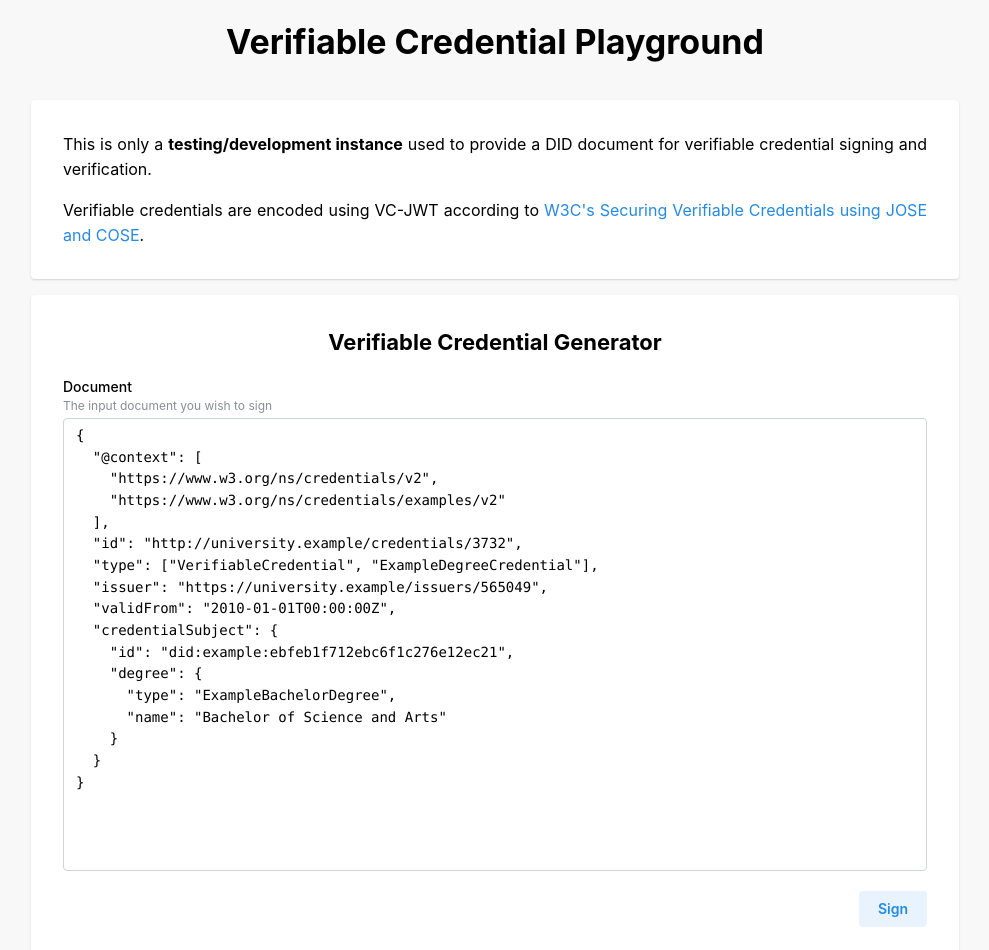
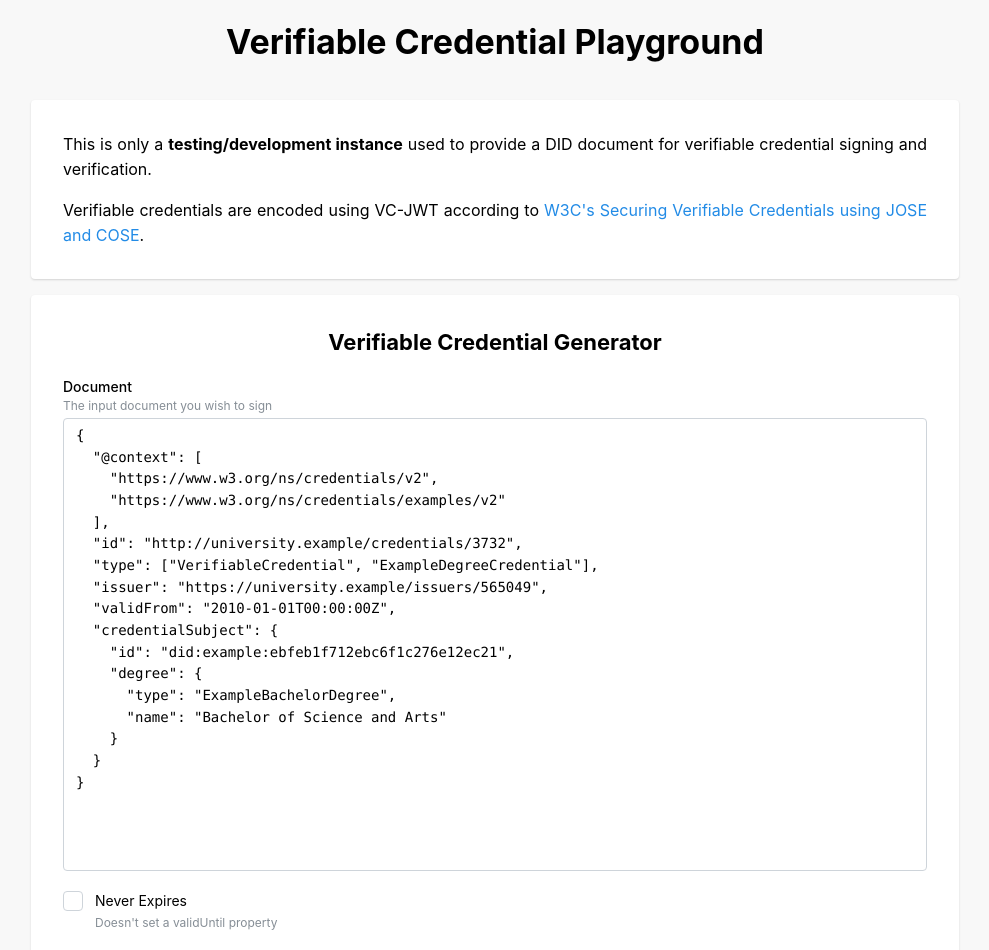
Before and after one commit to vincentkelleher/verifiable-credential-playground, a Next.js app: page / in a window 1280 px wide. Shown: the top 950 px of the page, without its empty margins (145-1134 px from the left). Built offline with nearby package versions, Linux system fonts and the light colour scheme.

Commit message:
Introduce VC-JWT expiration parameters

```diff
--- a/src/app/page.tsx
+++ b/src/app/page.tsx
@@ -1,6 +1,18 @@
 'use client'
 
-import { Anchor, Button, Container, CopyButton, Group, JsonInput, Paper, SimpleGrid, Text, Title } from '@mantine/core'
+import {
+  Anchor,
+  Button,
+  Checkbox,
+  Container,
+  CopyButton,
+  Group,
+  JsonInput,
+  Paper,
+  SimpleGrid,
+  Text,
+  Title
+} from '@mantine/core'
 import { useForm } from '@mantine/form'
 import React, { useState } from 'react'
 
@@ -10,6 +22,7 @@ export default function Home() {
   const form = useForm({
     mode: 'uncontrolled',
     initialValues: {
+      neverExpires: false,
       document:
         '{\n' +
         '  "@context": [\n' +
@@ -31,8 +44,8 @@ export default function Home() {
     }
   })
 
-  const buildVcJwt = async (document: any) => {
-    let response = await fetch('/verifiable-credentials', {
+  const buildVcJwt = async (document: any, neverExpires: boolean) => {
+    let response = await fetch(`/verifiable-credentials?neverExpires=${neverExpires}`, {
       method: 'POST',
       body: document
     })
@@ -95,7 +108,7 @@ export default function Home() {
             </Text>
           </Paper>
           <Paper shadow="xs" p="xl">
-            <form onSubmit={form.onSubmit((values) => buildVcJwt(values.document))}>
+            <form onSubmit={form.onSubmit((values) => buildVcJwt(values.document, values.neverExpires))}>
               <Title order={3} ta="center">
                 Verifiable Credential Generator
               </Title>
@@ -111,6 +124,16 @@ export default function Home() {
                 key={form.key('document')}
                 {...form.getInputProps('document')}
               />
+              <Group mt="lg">
+                <Checkbox
+                  defaultChecked
+                  label="Never Expires"
+                  description="Doesn't set a validUntil property"
+                  variant="outline"
+                  key={form.key('neverExpires')}
+                  {...form.getInputProps('neverExpires', { type: 'checkbox' })}
+                />
+              </Group>
               <Group mt="lg" justify="right">
                 <Button type="submit" variant="light">
                   Sign
--- a/src/app/verifiable-credentials/route.ts
+++ b/src/app/verifiable-credentials/route.ts
@@ -1,13 +1,20 @@
 import { CompactSign, importPKCS8, KeyLike } from 'jose'
 import { DateTime } from 'luxon'
+import { NextRequest } from 'next/server'
 
-export async function POST(request: Request) {
+export async function POST(request: NextRequest) {
   const didWeb: string = `did:web:${process.env.DOMAIN!}`
   const document = await request.json()
+  const neverExpires: boolean = request.nextUrl.searchParams.get('neverExpires') === 'true'
   const privateKey: KeyLike = await importPKCS8(process.env.PRIVATE_KEY!, 'ES256')
 
   document.issuer = didWeb
-  document.validUntil = DateTime.now().plus({ days: 1 }).toISO()
+
+  if (neverExpires) {
+    delete document.validUntil
+  } else {
+    document.validUntil = DateTime.now().plus({ days: parseInt(process.env.EXPIRATION_DAYS || '1') }).toISO()
+  }
 
   return new Response(
     await new CompactSign(new TextEncoder().encode(JSON.stringify(document)))
```
